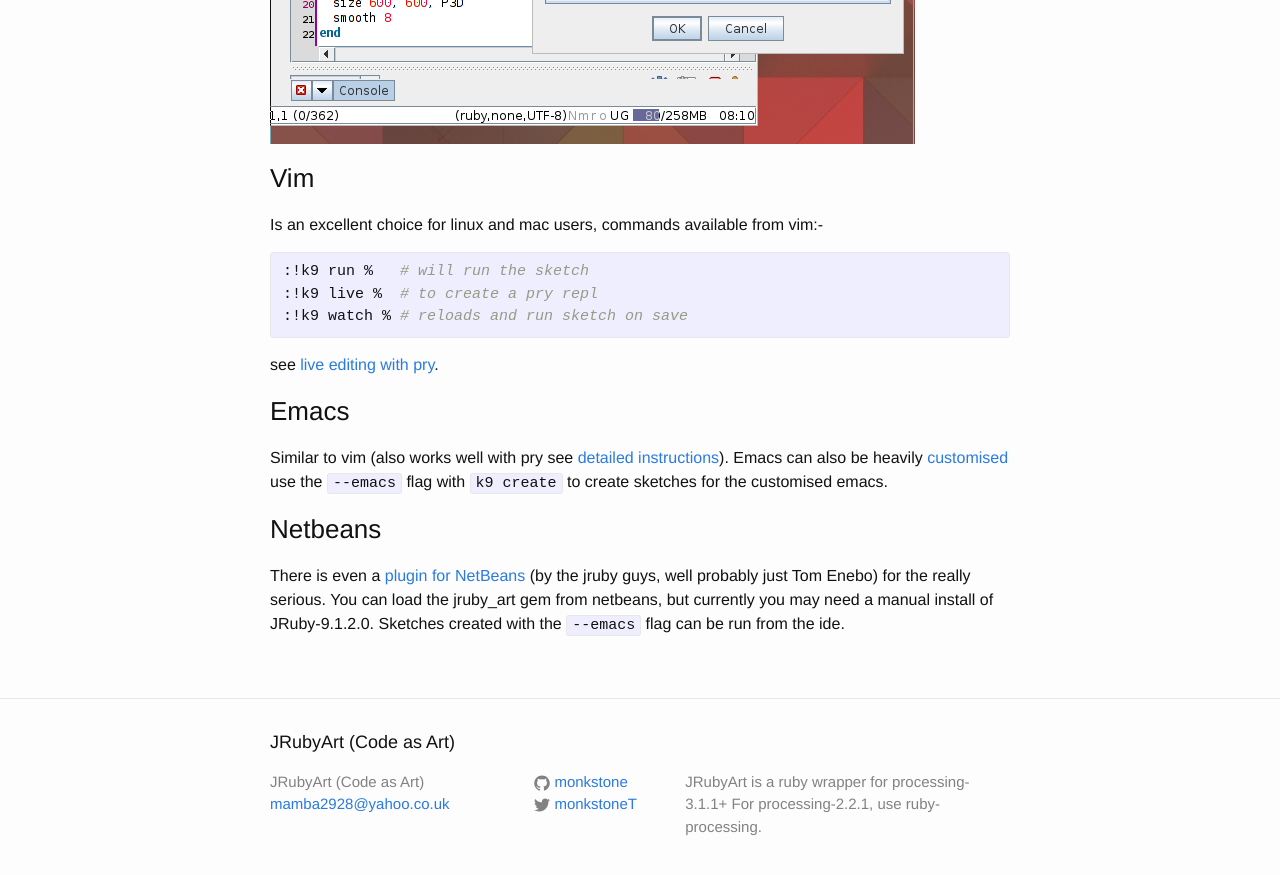
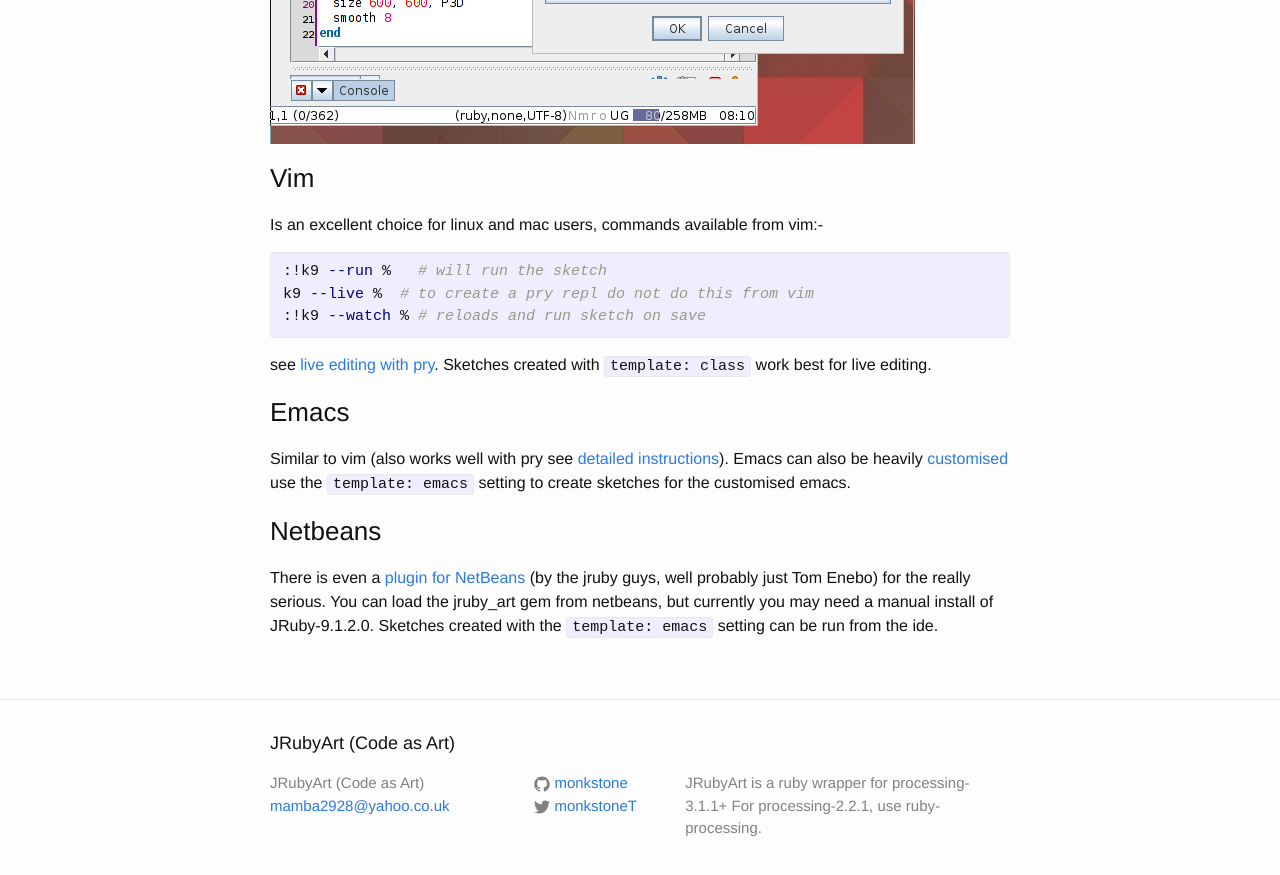
Before and after one commit to ruby-processing/JRubyArt, a Jekyll site: the page built from _posts/2015-10-24-editors.md, in a window 1280 px wide and 900 px high, scrolled down 920 px. Shown: the top 875 px of the window. Built offline with Jekyll 4.4.1, drawn with Linux system fonts in a browser that asks for light colours.

Commit message:
update entries

```diff
--- a/_posts/2015-10-24-editors.md
+++ b/_posts/2015-10-24-editors.md
@@ -18,17 +18,17 @@
 ### Vim
 Is an excellent choice for linux and mac users, commands available from vim:-
 {% highlight bash %}
-:!k9 run %   # will run the sketch
-:!k9 live %  # to create a pry repl
-:!k9 watch % # reloads and run sketch on save
+:!k9 --run %   # will run the sketch
+k9 --live %  # to create a pry repl do not do this from vim
+:!k9 --watch % # reloads and run sketch on save
 {% endhighlight %}
-see [live editing with pry][pry].
+see [live editing with pry][pry]. Sketches created with `template: class` work best for live editing.
 
 ### Emacs
-Similar to vim (also works well with pry see [detailed instructions][pry]). Emacs can also be heavily [customised][emacs] use the `--emacs` flag with `k9 create` to create sketches for the customised emacs.
+Similar to vim (also works well with pry see [detailed instructions][pry]). Emacs can also be heavily [customised][emacs] use the `template: emacs` setting to create sketches for the customised emacs.
 
 ### Netbeans
-There is even a [plugin for NetBeans][plugin] (by the jruby guys, well probably just Tom Enebo) for the really serious. You can load the jruby_art gem from netbeans, but currently you may need a manual install of JRuby-9.1.2.0. Sketches created with the `--emacs` flag can be run from the ide.
+There is even a [plugin for NetBeans][plugin] (by the jruby guys, well probably just Tom Enebo) for the really serious. You can load the jruby_art gem from netbeans, but currently you may need a manual install of JRuby-9.1.2.0. Sketches created with the `template: emacs` setting can be run from the ide.
 
 [plugin]:http://plugins.netbeans.org/plugin/38549
 [textmate]:http://github.com/tibastral/ruby-processing-tmbundle
```
Also changed, not shown: _posts/2015-09-28-comparison.md (+3 -3 lines).
